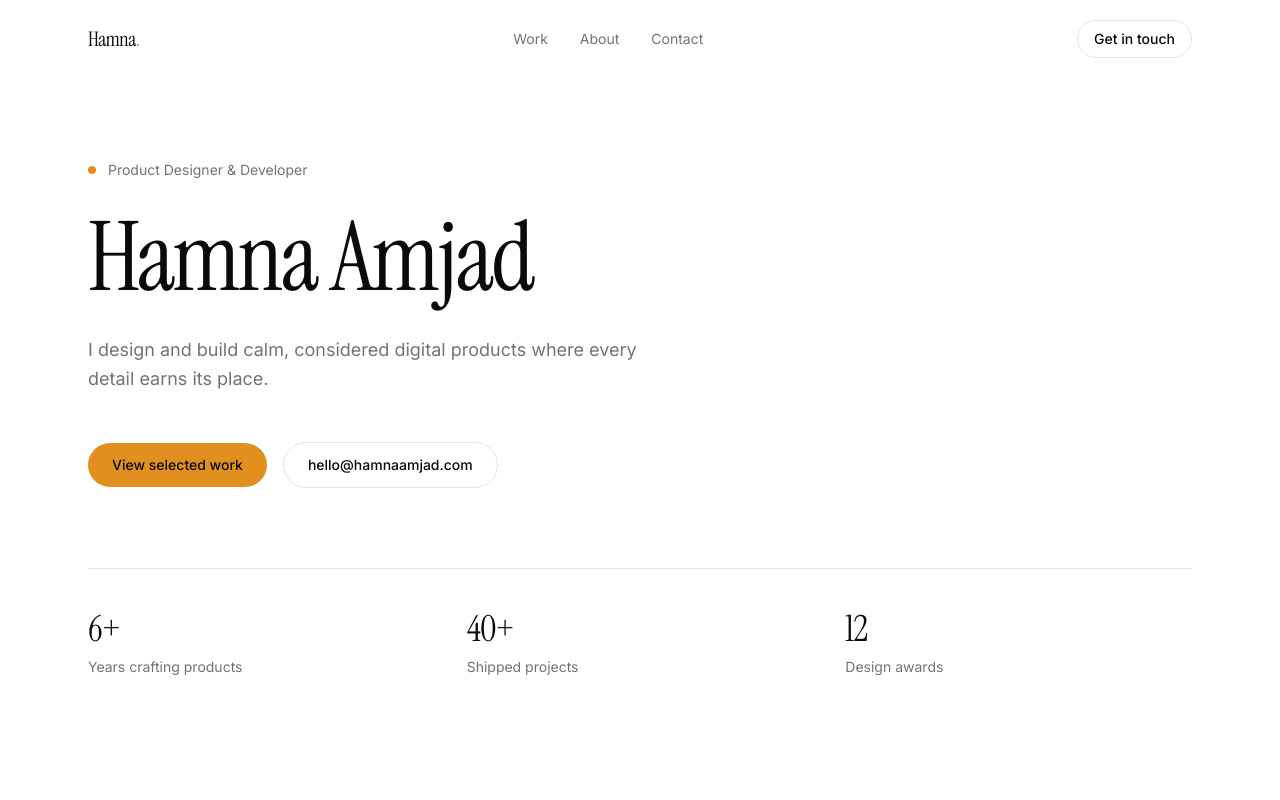
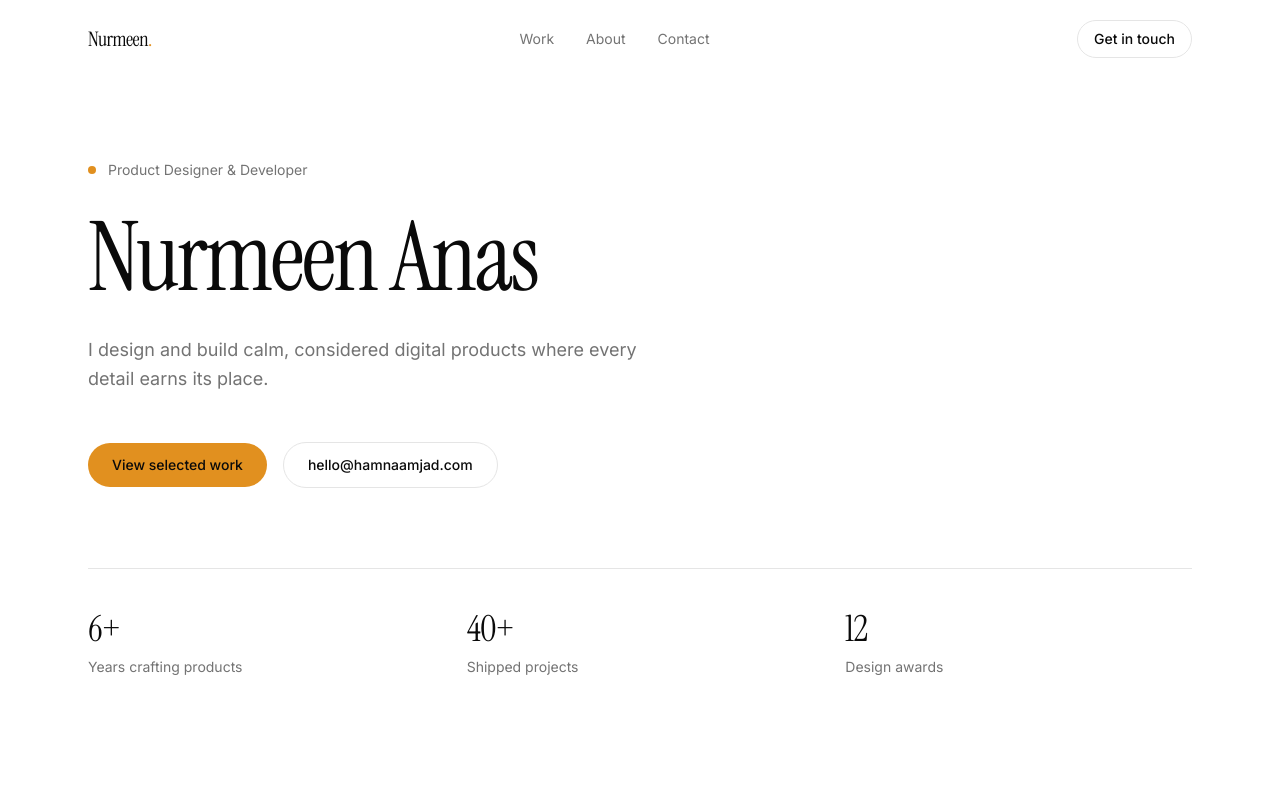
Before and after one commit to nurmeenanas01-ops/portfolio-community, a Next.js app: page / in a window 1280 px wide. Shown: the top 800 px of the page. Built offline with nearby package versions, Linux system fonts and the light colour scheme.

Commit message:
feat: update portfolio details to Nurmeen Anas\n\nUpdated portfolio title and description, and changed profile name

```diff
--- a/app/layout.tsx
+++ b/app/layout.tsx
@@ -16,8 +16,8 @@ const instrumentSerif = Instrument_Serif({
 })
 
 export const metadata: Metadata = {
-  title: 'Hamna Amjad — Portfolio',
-  description: 'Portfolio of Hamna Amjad',
+  title: 'Nurmeen Anas — Portfolio',
+  description: 'Portfolio of Nurmeen Anas',
   generator: 'v0.app',
   icons: {
     icon: [
--- a/lib/portfolio-data.ts
+++ b/lib/portfolio-data.ts
@@ -1,6 +1,6 @@
 // Swap in your details here — everything on the page reads from this file.
 export const profile = {
-  name: "Hamna Amjad",
+  name: "Nurmeen Anas",
   role: "Product Designer & Developer",
   location: "Available worldwide — remote",
   tagline:
```
